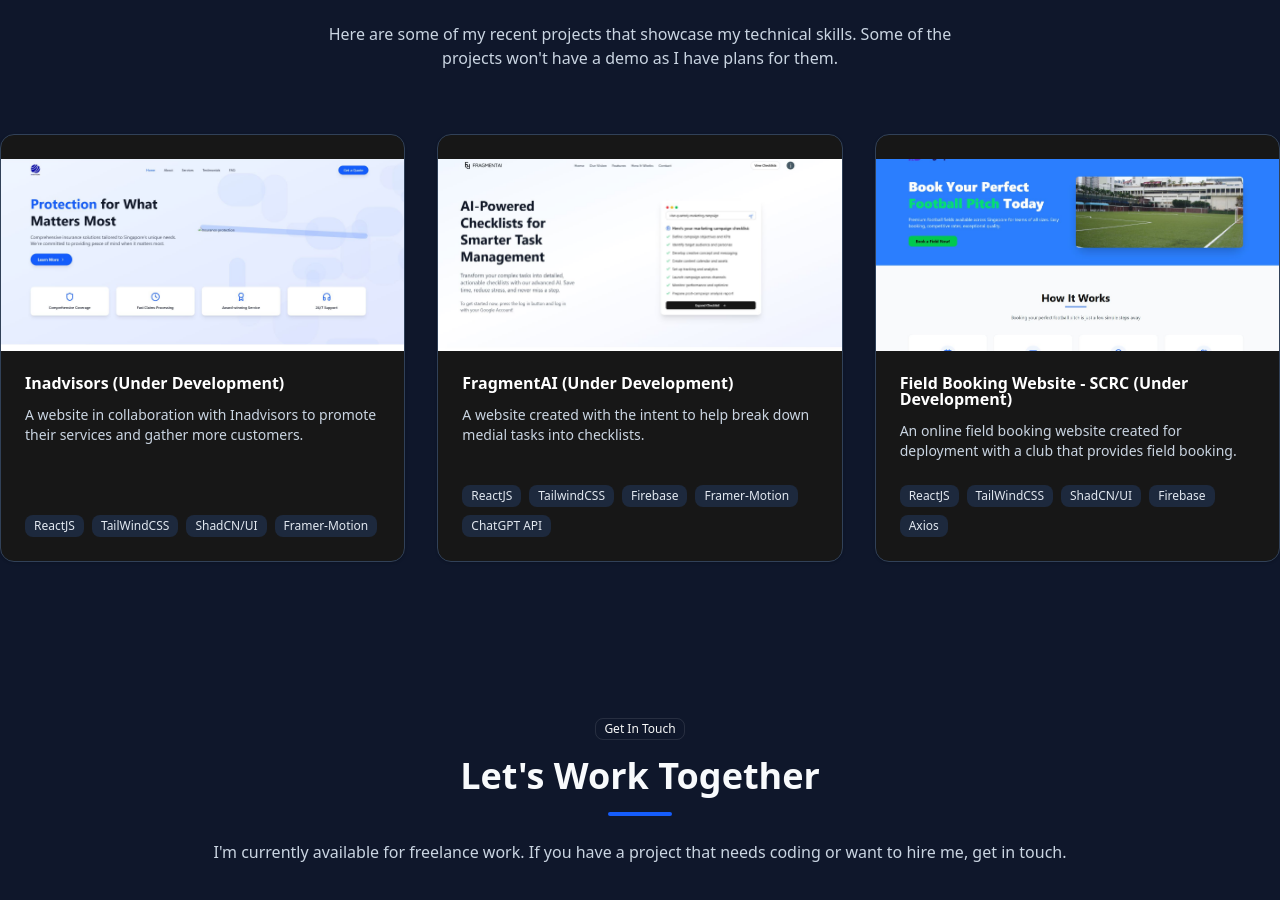
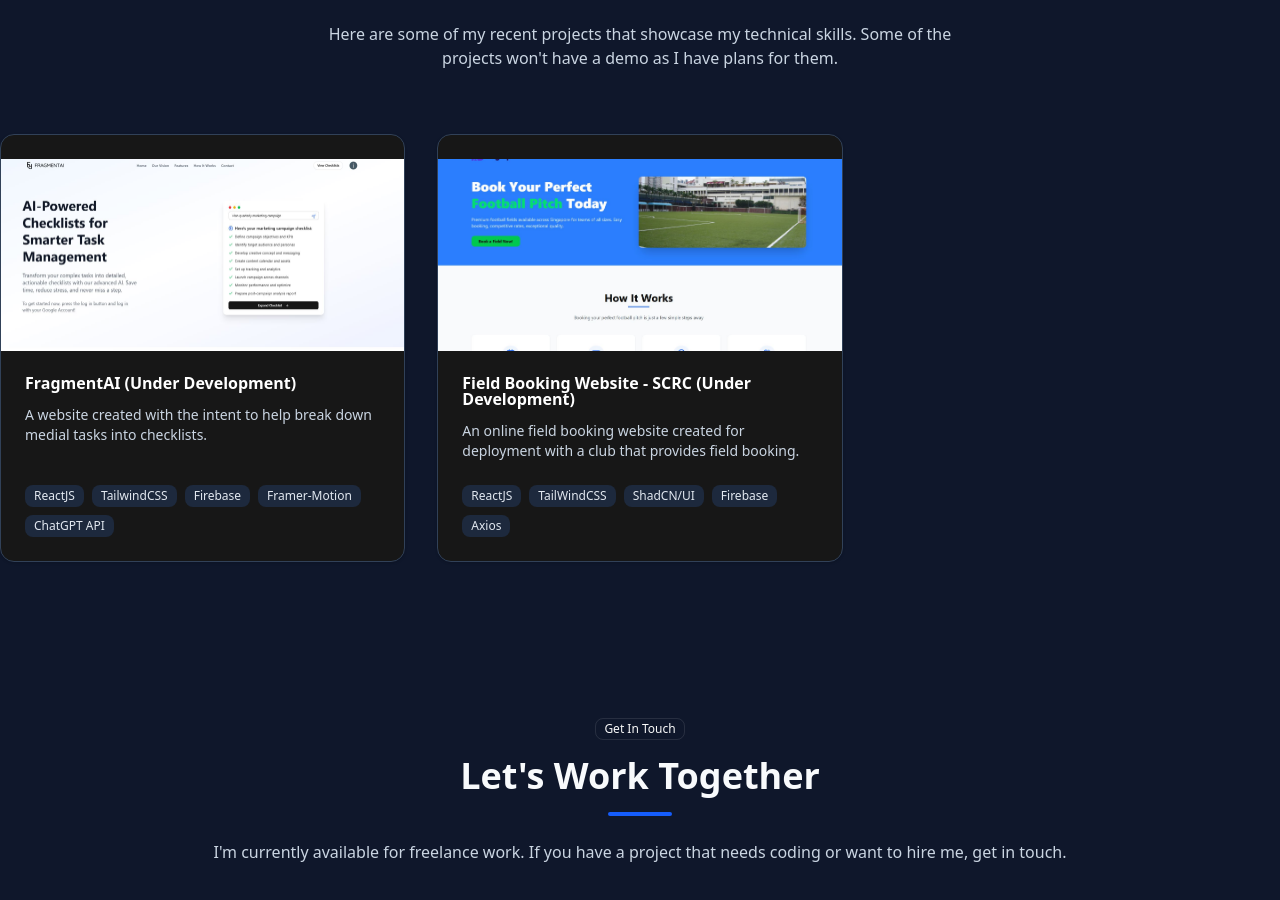
Before and after one commit to junlengg/junleng, a React (Vite) app: page / in a window 1280 px wide. Shown: the part 3582-4482 px from the top of the page. Built offline with nearby package versions, Linux system fonts and the light colour scheme.

Commit message:
Removed Inadvisors

```diff
--- a/src/App.jsx
+++ b/src/App.jsx
@@ -549,13 +549,6 @@ export default function LandingPage() {
             <div className="grid md:grid-cols-2 lg:grid-cols-3 gap-8">
               {[
                 {
-                  title: "Inadvisors (Under Development)",
-                  description: "A website in collaboration with Inadvisors to promote their services and gather more customers.",
-                  image: "/inadvisors.JPG",
-                  tags: ["ReactJS", "TailWindCSS", "ShadCN/UI", "Framer-Motion"],
-                  links: { github: "#", live: "https://inadvisors.vercel.app/" }
-                },
-                {
                   title: "FragmentAI (Under Development)",
                   description: "A website created with the intent to help break down medial tasks into checklists.",
                   image: "/fragmentai.JPG",
```
